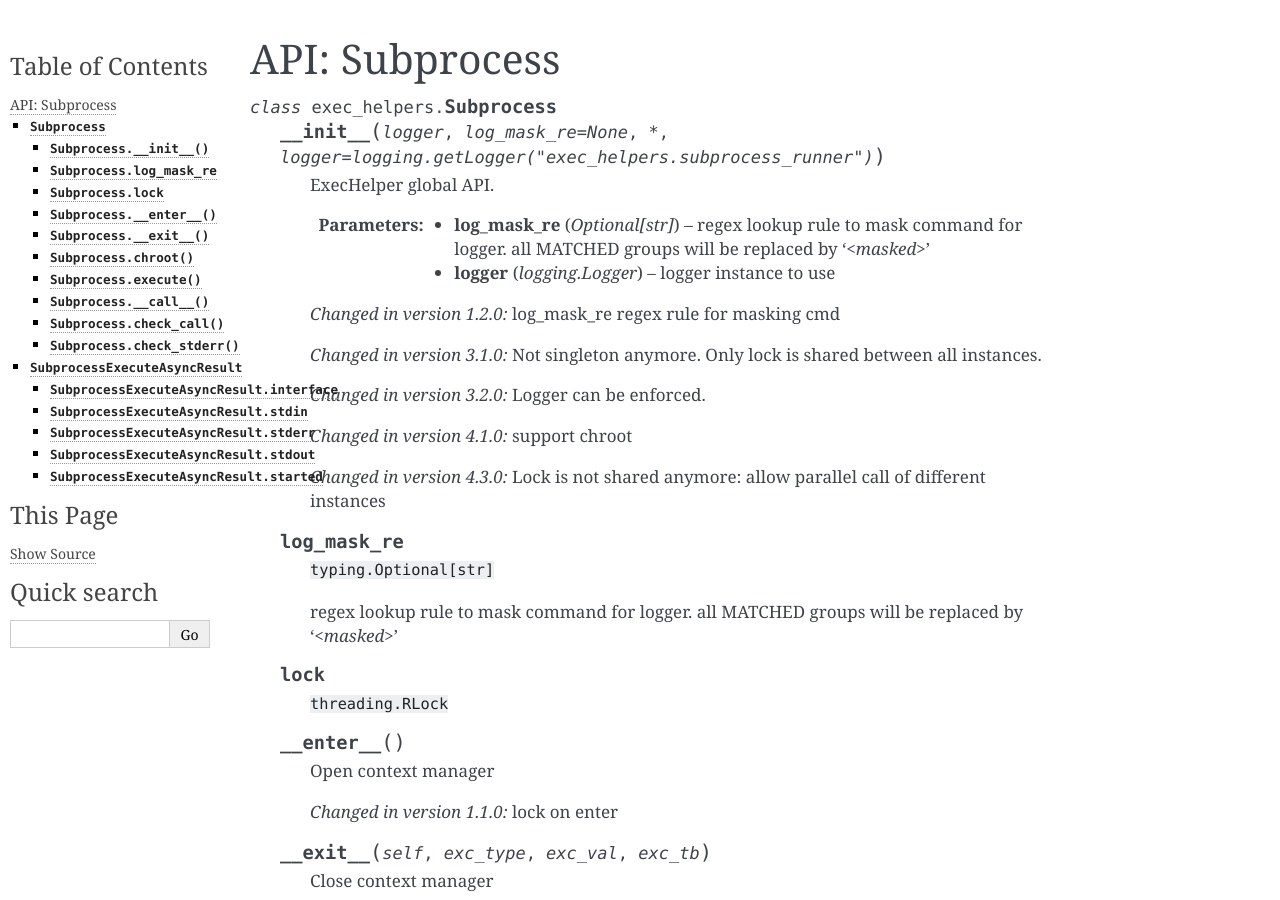
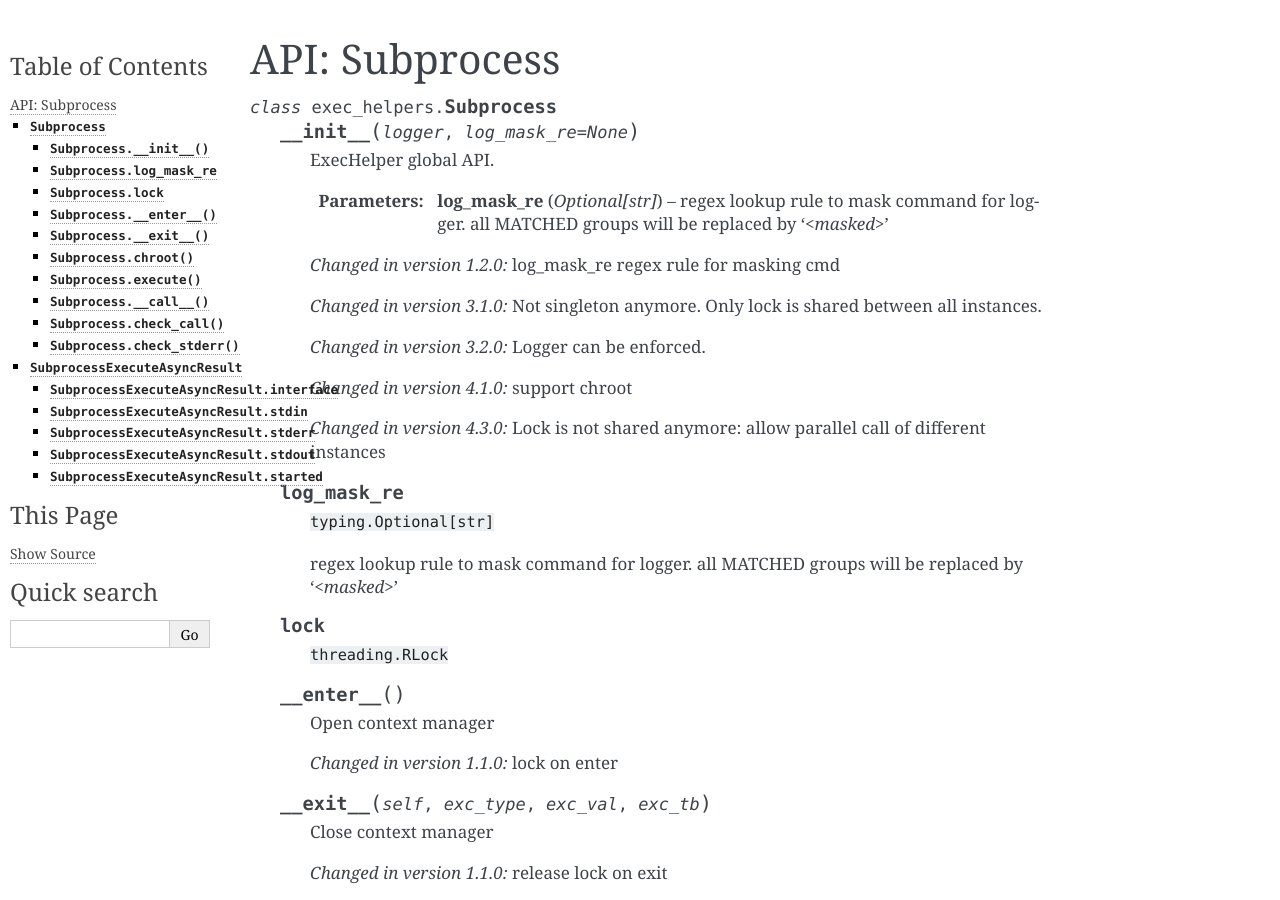
Before and after one commit to python-useful-helpers/exec-helpers, a Sphinx documentation site: the page built from doc/source/Subprocess.rst, in a window 1280 px wide and 900 px high. Built offline with Sphinx 7.4.7, drawn with Linux system fonts in a browser that asks for light colours.

Commit message:
Reduce logger path for Subprocess and SSHClient

```diff
--- a/README.rst
+++ b/README.rst
@@ -114,7 +114,7 @@ Creation from scratch:
         password='password',  # type: typing.Optional[str]
         key=None,  # type: typing.Optional[paramiko.RSAKey]
         keys=None,  # type: typing.Optional[typing.Iterable[paramiko.RSAKey]],
-        key_filename=None,  # type: typing.Union[typing.List[str], str, None]
+        key_filename=None,  # type: typing.Union[typing.List[str], None]
         passphrase=None,  # type: typing.Optional[str]
     )
 
--- a/doc/source/Subprocess.rst
+++ b/doc/source/Subprocess.rst
@@ -8,14 +8,12 @@ API: Subprocess
 
 .. py:class:: Subprocess()
 
-    .. py:method:: __init__(logger, log_mask_re=None, *, logger=logging.getLogger("exec_helpers.subprocess_runner"))
+    .. py:method:: __init__(logger, log_mask_re=None)
 
         ExecHelper global API.
 
         :param log_mask_re: regex lookup rule to mask command for logger. all MATCHED groups will be replaced by '<*masked*>'
         :type log_mask_re: typing.Optional[str]
-        :param logger: logger instance to use
-        :type logger: logging.Logger
 
         .. versionchanged:: 1.2.0 log_mask_re regex rule for masking cmd
         .. versionchanged:: 3.1.0 Not singleton anymore. Only lock is shared between all instances.
```
Also changed, not shown: 2 other files.
